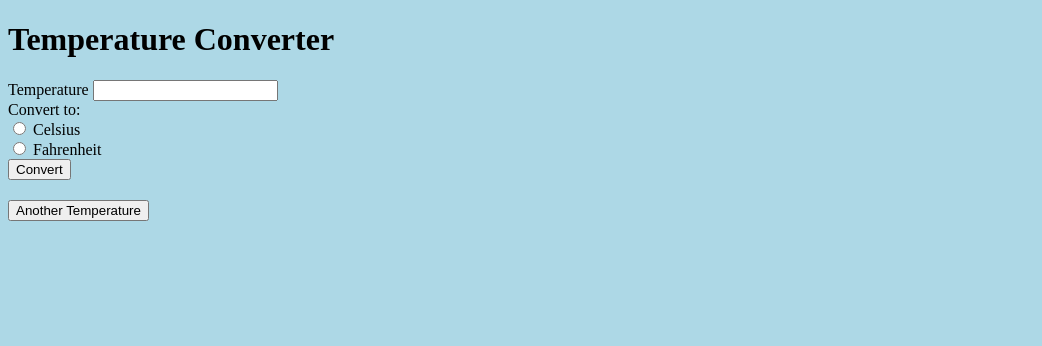
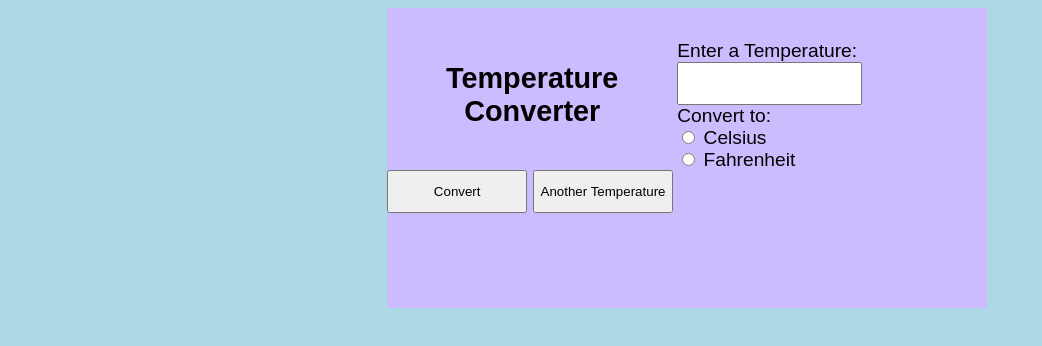
Before and after one commit to alexsanchez728/converter, a plain HTML site: page index.html in a window 1280 px wide. Shown: the whole page, without its empty margins (0-1042 px from the left). Drawn offline with Linux system fonts and the light colour scheme.

Commit message:
added 2 column layout

```diff
--- a/index.html
+++ b/index.html
@@ -1,30 +1,31 @@
 <!DOCTYPE html>
 <html>
 <head>
-    <title>Temperature Converter</title>
-    <link rel="stylesheet" type="text/css" href="main.css">
+  <title>Temperature Converter</title>
+  <link rel="stylesheet" type="text/css" href="main.css">
 </head>
+
 <body>
+  <section>
+     <div>
+     <h1>Temperature Converter</h1>
 
-    <h1>Temperature Converter</h1>
+     <input type="button" id="determineConverter" value="Convert">
+     <input type="button" value="Another Temperature" onClick="window.location.reload()">
+    </div>
+    <form id="tempForm">Enter a Temperature:
 
-    <form id="tempForm">
-        Temperature
-        <input type="text" name="tempInput" id="tempInput">
-    <br>
-    Convert to:<br>
-  <input type="radio" name="radioTemp" id="radioCelsius" value="Celsius"> Celsius<br>
-  <input type="radio" name="radioTemp" id="radioFahrenheit" value="Fahrenheit"> Fahrenheit<br>
-
-    <button type="button" id="determineConverter"> Convert</button>
+      <input type="number" name="tempInput" id="tempInput">
+      <br>Convert to:<br>
+      <input type="radio" name="radioTemp" id="radioCelsius"> Celsius<br>
+      <input type="radio" name="radioTemp" id="radioFahrenheit"> Fahrenheit<br>
 
 
-<h2 id="returnTemp"></h2>
+      <h4 id="returnTemp"></h4>
 
-    <input type="button" value="Another Temperature" onClick="window.location.reload()">
-</form>
+    </form>
+</section>
 
-    <script type="text/javascript" src="main.js"></script>
-
+<script type="text/javascript" src="main.js"></script>
 </body>
 </html>
--- a/main.css
+++ b/main.css
@@ -1,17 +1,29 @@
-
 body {
 	background-color: lightblue;
+	font-family: futura, sans-serif;
+	font-weight: 200;
+	font-size: 1.2em;
 }
 
 section {
 	background-color: #cbf;
-	max-width: 800px;
+	width: 600px;
+	height: 300px;
 	margin: 0 30%;
-/* 	display: flex;
- flex-direction: column*/
- /*justify-content: space-around;*/
+	display: flex;
+
 }
 section * {
 	padding-top: 12px;
 	padding-bottom: 12px;
 }
+h1 {
+	margin: 30px 15px;
+	text-align: center;
+}
+div input {
+	width: 140px;
+}
+#tempForm {
+	margin-top: 20px;
+}
--- a/main.js
+++ b/main.js
@@ -8,18 +8,15 @@ var tempValues = { fHot: 90, fCold: 32, cHot: 32, cCold: 0 };
 function toCelsius (tempInput) {
     var tempInput = parseInt(tempInput.value);
     var celsius = (tempInput - 32) / 1.8;
-    returnTemp.innerHTML = (celsius.toFixed(2));
-
-colorResult(celsius, tempValues.cHot, tempValues.cCold)
+    returnTemp.innerHTML = "That's " + (celsius.toFixed(2)) + " degrees Celsius!";
+    colorResult(celsius, tempValues.cHot, tempValues.cCold)
 }
 
 function toFahrenheit (tempInput) {
     var tempInput = parseInt(tempInput.value);
     var fahrenheit = (tempInput * 1.8) + 32;
-    returnTemp.innerHTML = (fahrenheit.toFixed(2));
-    returnTemp.innerHTML = fahrenheit;
-
-colorResult(fahrenheit, tempValues.fHot, tempValues.fCold);
+    returnTemp.innerHTML = "That's " + (fahrenheit.toFixed(2)) + " degrees Fahrenheit!";
+    colorResult(fahrenheit, tempValues.fHot, tempValues.fCold);
 
 }
 
@@ -28,21 +25,13 @@ function determineConverter () {
         returnTemp = toCelsius(tempInput);
     } else if (radioFahrenheit.checked) {
         returnTemp = toFahrenheit(tempInput);
-        domString += '<h2 id="returnTemp">' + returnTemp + '</h2>';
     } else if (radioCelsius === false && radioFahrenheit === false){
         alert ("Select Celsius or Fahrenheit to convert your temperture.");
     }
-    console.log("this is the convert temp function");
-}
-function resetForm() {
-    document.getElementById("tempForm").reset();
-    document.getElementById("returnTemp").reset(clear);
 }
 
 document.getElementById("determineConverter").addEventListener("click", determineConverter);
 
 function colorResult(convertingTo, high, low) {
-    convertingTo > high ? returnTemp.style.color = "red"
-   	: (convertingTo < low ? returnTemp.style.color = "blue"
- 		: returnTemp.style.color = "green");
+    convertingTo > high ? returnTemp.style.color = "red" : (convertingTo < low ? returnTemp.style.color = "blue" : returnTemp.style.color = "green");
 }
```
